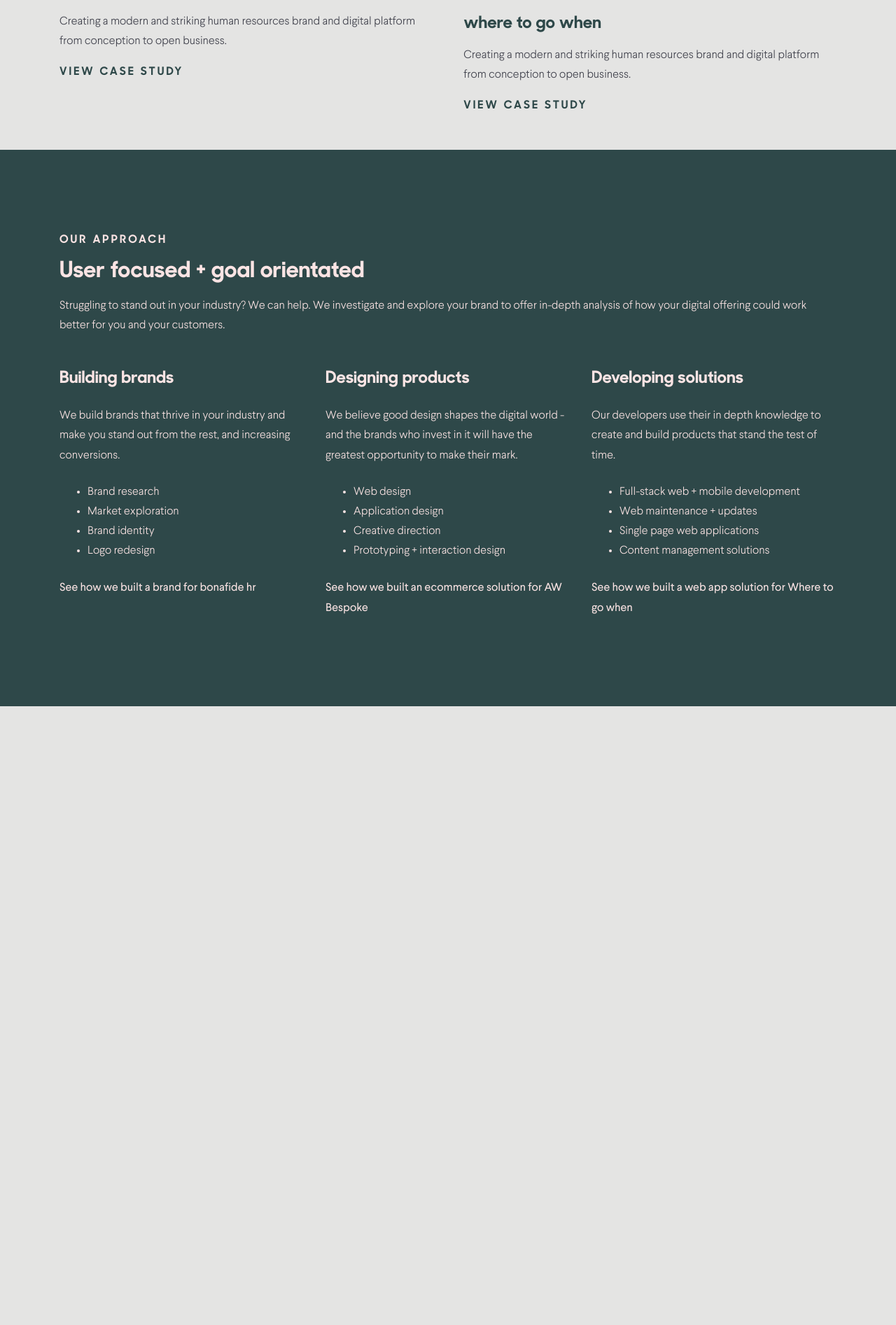
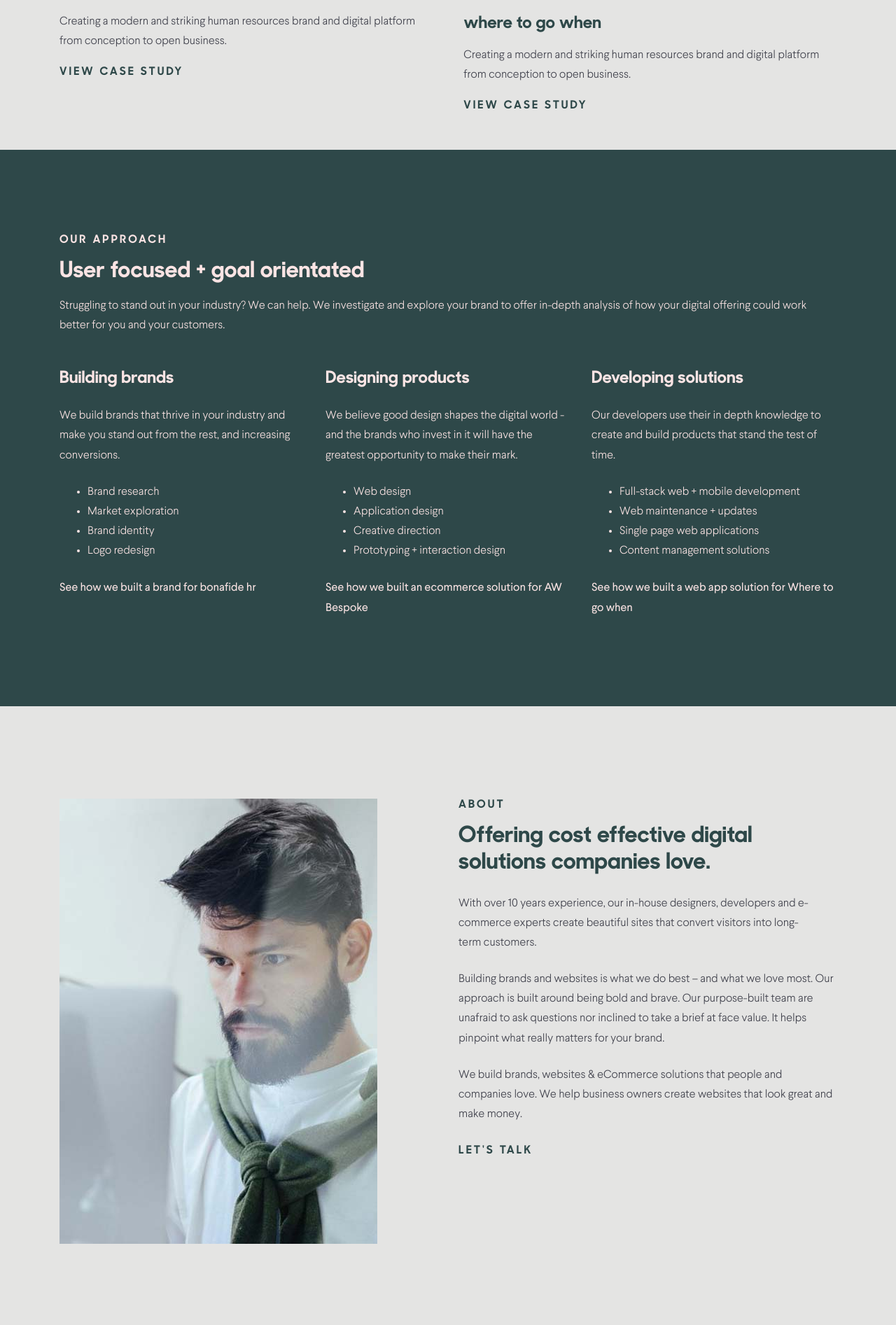
Before and after one commit to ifancyabroad/vasby, a Jekyll site: the page built from index.html, in a window 1280 px wide. Shown: the part 1946-3839 px from the top of the page at 70% size. Built offline with Jekyll 4.4.1, drawn with Linux system fonts in a browser that asks for light colours; before the commit the page ends 2955 px from its top, so only the background shows below that.

Commit message:
Add about section

```diff
--- a/_sass/main.scss
+++ b/_sass/main.scss
@@ -28,3 +28,8 @@
   padding-top: 120px;
   padding-bottom: 125px;
 }
+
+.about-section {
+  padding-top: 132px;
+  padding-bottom: 116px;
+}
--- a/index.html
+++ b/index.html
@@ -63,3 +63,21 @@ title: Home
     </div>
   </div>
 </div>
+
+<div class="about-section">
+  <div class="container">
+    <div class="row">
+      <div class="col-lg-6">
+        <img class="img-fluid" src="/assets/images/about_vasby.jpg" alt="Man working at computer">
+      </div>
+      <div class="col-lg-6">
+        <h6 class="text-primary spaced-letters mb-3">ABOUT</h6>
+        <h2 class="text-primary mb-4">Offering cost effective digital solutions companies love.</h2>
+        <p class="mb-4">With over 10 years experience, our in-house designers, developers and e-commerce experts create beautiful sites that convert visitors into long-term customers.</p>
+        <p class="mb-4">Building brands and websites is what we do best – and what we love most. Our approach is built around being bold and brave. Our purpose-built team are unafraid to ask questions nor inclined to take a brief at face value. It helps pinpoint what really matters for your brand.</p>
+        <p class="mb-4">We build brands, websites & eCommerce solutions that people and companies love. We help business owners create websites that look great and make money.</p>
+        <a class="spaced-letters h6" href="#">LET'S TALK</a>
+      </div>
+    </div>
+  </div>
+</div>
```
